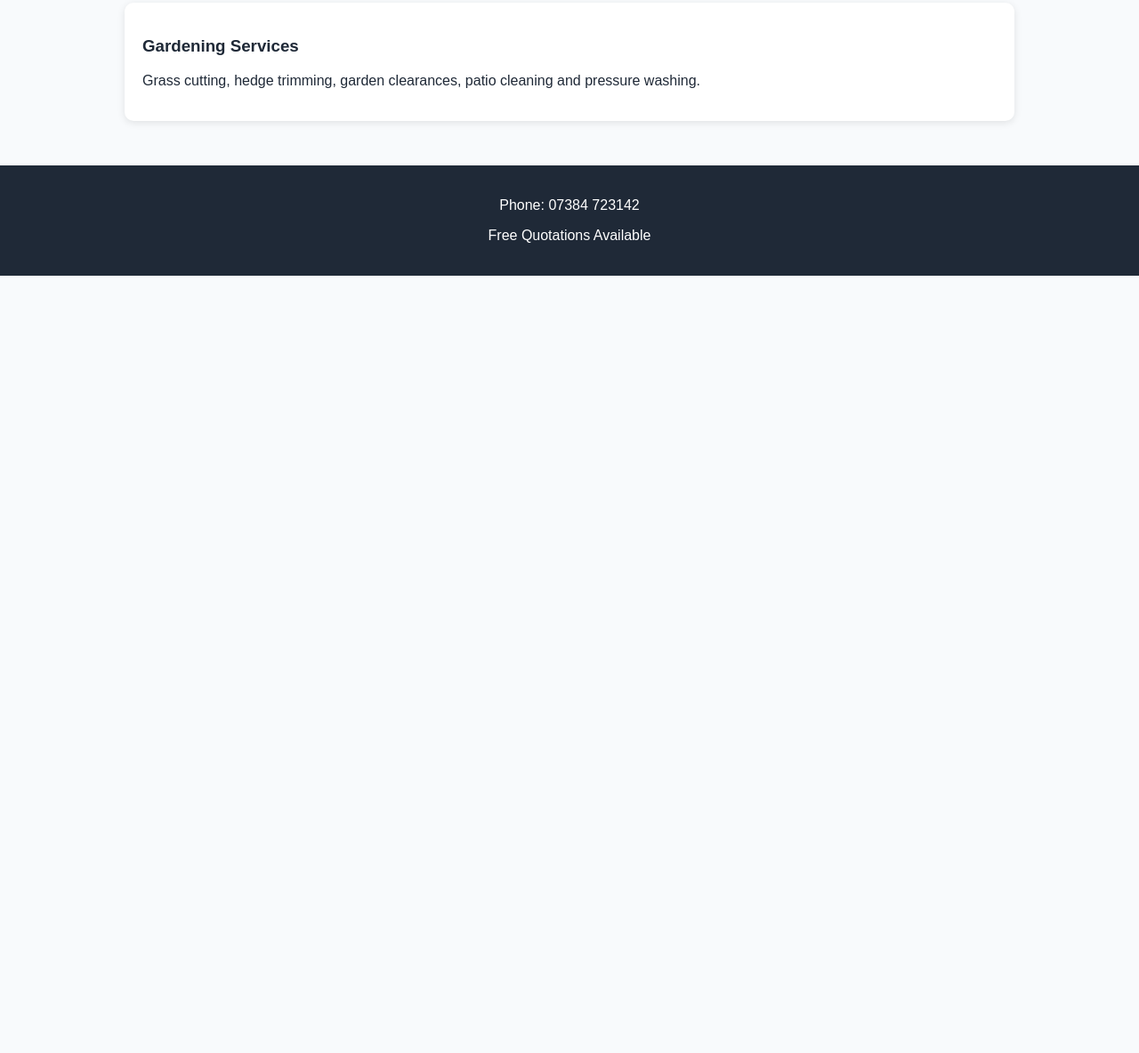
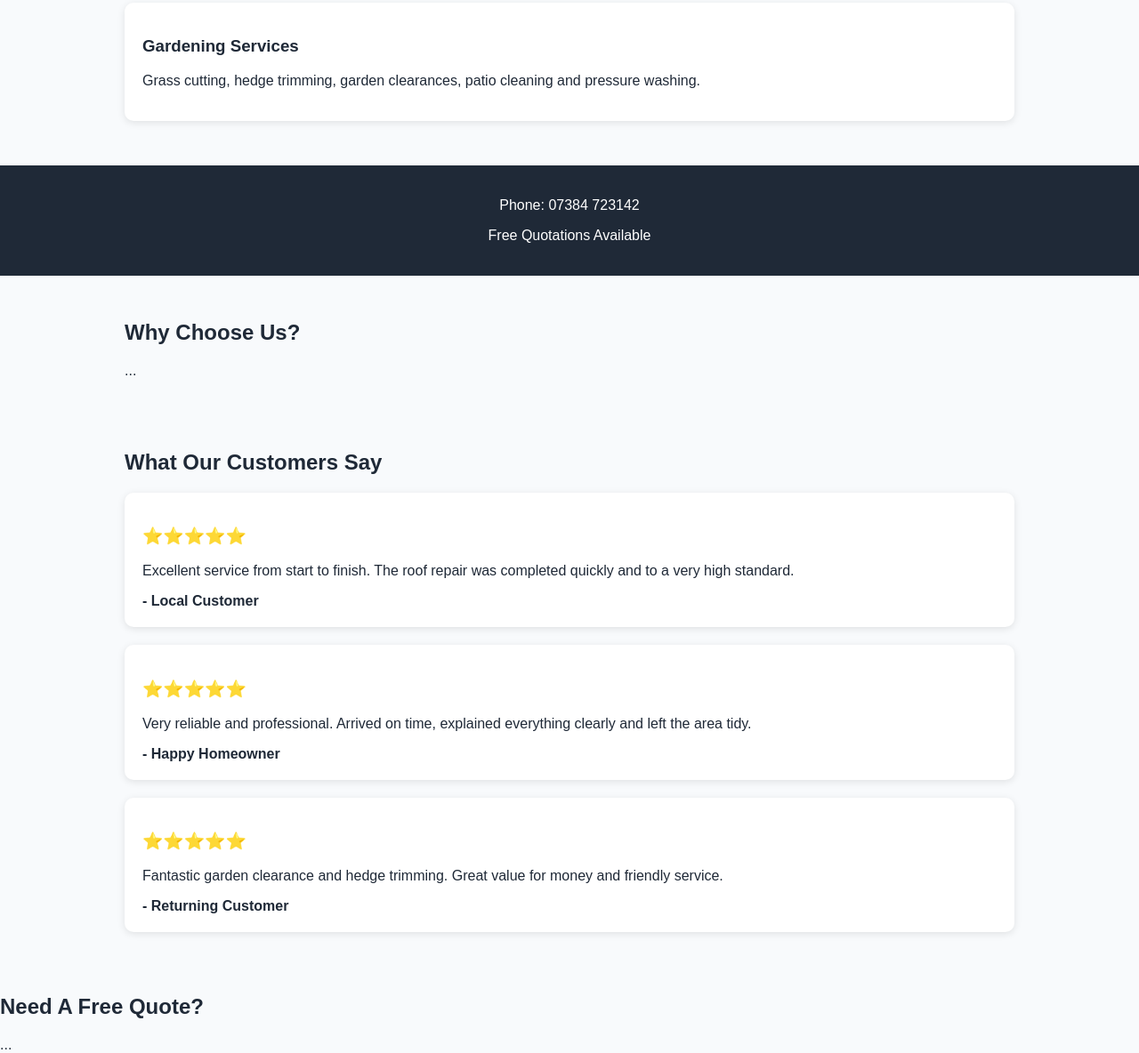
Before and after one commit to TOMS2026/TOMS-LOCAL-HOME-SOLUTIONS, a plain HTML site: page index.html in a window 1280 px wide. Shown: the part 753-1937 px from the top of the page at 89% size. Before the commit the page ends 1063 px from the top, so only its background shows below. Drawn offline with Linux system fonts and the light colour scheme.

Commit message:
Add customer reviews section to index.html
Added customer reviews section with multiple testimonials.

```diff
--- a/index.html
+++ b/index.html
@@ -100,4 +100,53 @@ footer{
 </footer>
 
 </body>
+<section class="section">
+    <h2 class="section-title">Why Choose Us?</h2>
+    ...
+</section>
+
+<!-- ADD REVIEWS HERE -->
+
+<section class="section">
+
+    <h2 class="section-title">What Our Customers Say</h2>
+
+    <div class="cards">
+
+        <div class="card">
+            <h3>⭐⭐⭐⭐⭐</h3>
+            <p>
+                Excellent service from start to finish.
+                The roof repair was completed quickly and
+                to a very high standard.
+            </p>
+            <strong>- Local Customer</strong>
+        </div>
+
+        <div class="card">
+            <h3>⭐⭐⭐⭐⭐</h3>
+            <p>
+                Very reliable and professional. Arrived on time,
+                explained everything clearly and left the area tidy.
+            </p>
+            <strong>- Happy Homeowner</strong>
+        </div>
+
+        <div class="card">
+            <h3>⭐⭐⭐⭐⭐</h3>
+            <p>
+                Fantastic garden clearance and hedge trimming.
+                Great value for money and friendly service.
+            </p>
+            <strong>- Returning Customer</strong>
+        </div>
+
+    </div>
+
+</section>
+
+<section id="contact" class="cta">
+    <h2>Need A Free Quote?</h2>
+    ...
+</section>
 </html>
```
